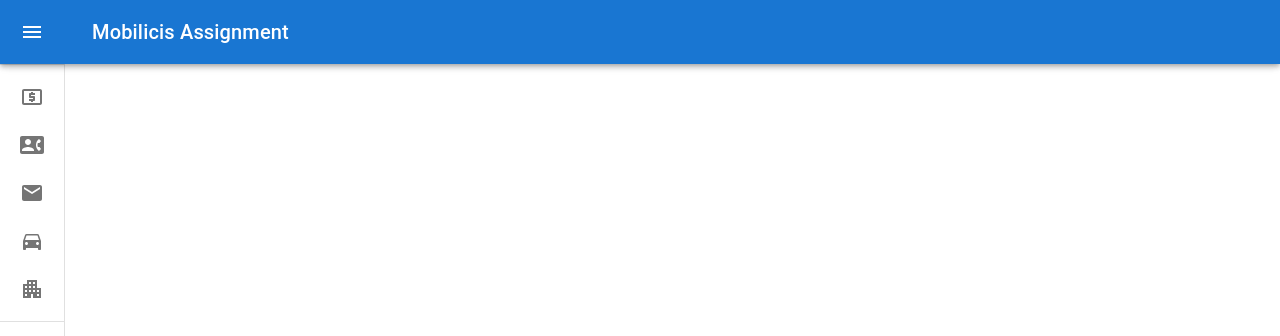
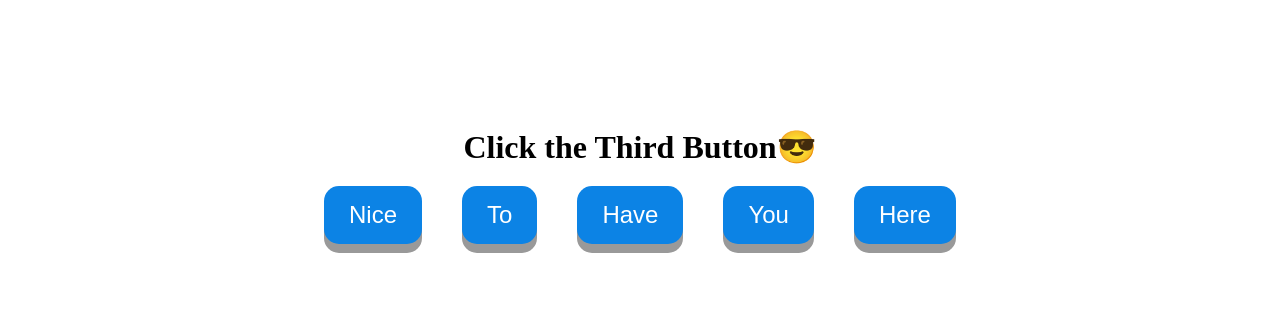
Before and after one commit to KUBAHO3/Mobilicis-Assignment, a Next.js app in the folder client/: page / in a window 1280 px wide. Shown: the top 336 px of the page. Built offline with nearby package versions, Linux system fonts and the light colour scheme.

Commit message:
Add Robot check

```diff
--- a/client/src/Components/Darshboard.js
+++ b/client/src/Components/Darshboard.js
@@ -24,6 +24,7 @@ import ContactPhoneIcon from '@mui/icons-material/ContactPhone';
 import DirectionsCarIcon from '@mui/icons-material/DirectionsCar';
 import ApartmentIcon from '@mui/icons-material/Apartment';
 import { useRouter } from 'next/router';
+import Robot from './Robot';
 
 
 const drawerWidth = 240;
@@ -171,7 +172,7 @@ export default function MiniDrawer({children}) {
       </Drawer>
       <Box component="main" sx={{ flexGrow: 1, p: 3, }}>
         <DrawerHeader />
-        {children}
+        {children? children: <Robot/>}
       </Box>
     </Box>
   );
--- /dev/null
+++ b/client/src/Components/Robot.js
@@ -0,0 +1,21 @@
+import React from 'react'
+import Link from "next/link";
+
+
+function Robot() {
+  return (
+    <center>
+    <div className='robot-check'><h1>Click the Third Button😎</h1>
+        <div className="button-grp">
+            <button class="button">Nice</button>
+            <button class="button">To</button>
+            <Link href="/income"><button class="button">Have</button></Link>
+            <button class="button">You</button>
+            <button class="button">Here</button>
+        </div>
+    </div>
+    </center>
+  )
+}
+
+export default Robot
--- a/client/src/pages/index.js
+++ b/client/src/pages/index.js
@@ -3,6 +3,7 @@ import Image from 'next/image'
 import { Inter } from 'next/font/google'
 import styles from '@/styles/Home.module.css'
 import MiniDrawer from '../Components/Darshboard'
+import Robot from '@/Components/Robot'
 
 const inter = Inter({ subsets: ['latin'] })
 
@@ -15,7 +16,7 @@ export default function Home() {
         <meta name="viewport" content="width=device-width, initial-scale=1" />
         <link rel="icon" href="/favicon.ico" />
       </Head>
-      <MiniDrawer/>
+      <Robot/>
     </>
   )
 }
--- a/client/src/styles/globals.css
+++ b/client/src/styles/globals.css
@@ -59,3 +59,30 @@ a {
     color-scheme: dark;
   }
 }
+.robot-check{
+  margin-top: 10%;
+}
+
+.button {
+  display: inline-block;
+  padding: 15px 25px;
+  font-size: 24px;
+  cursor: pointer;
+  text-align: center;
+  text-decoration: none;
+  outline: none;
+  color: #fff;
+  background-color: #0c83e5;
+  border: none;
+  border-radius: 15px;
+  box-shadow: 0 9px #999;
+  margin: 20px;
+}
+
+.button:hover {background-color: #3eaef9}
+
+.button:active {
+  background-color: #0c83e5;
+  box-shadow: 0 5px #666;
+  transform: translateY(4px);
+}
```
